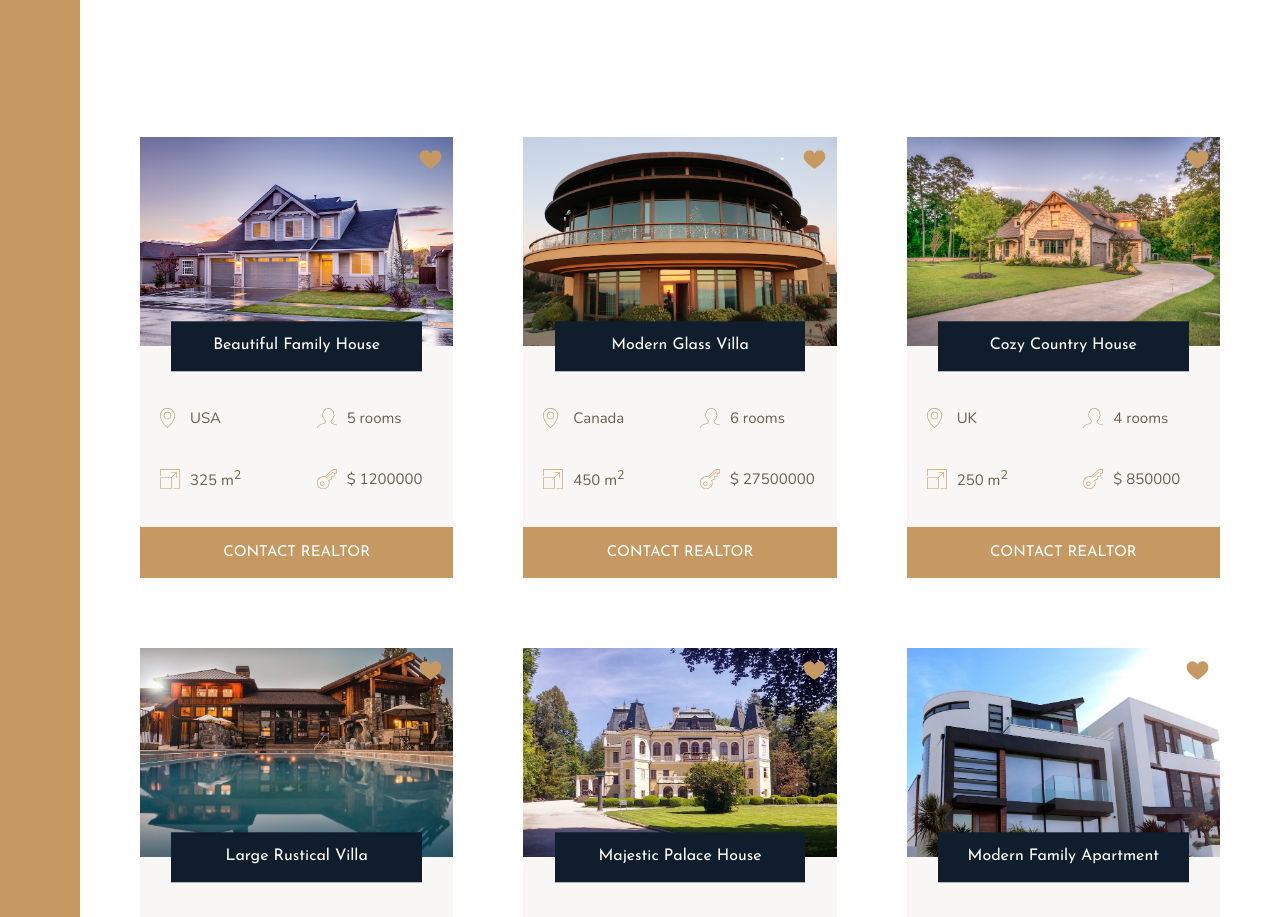
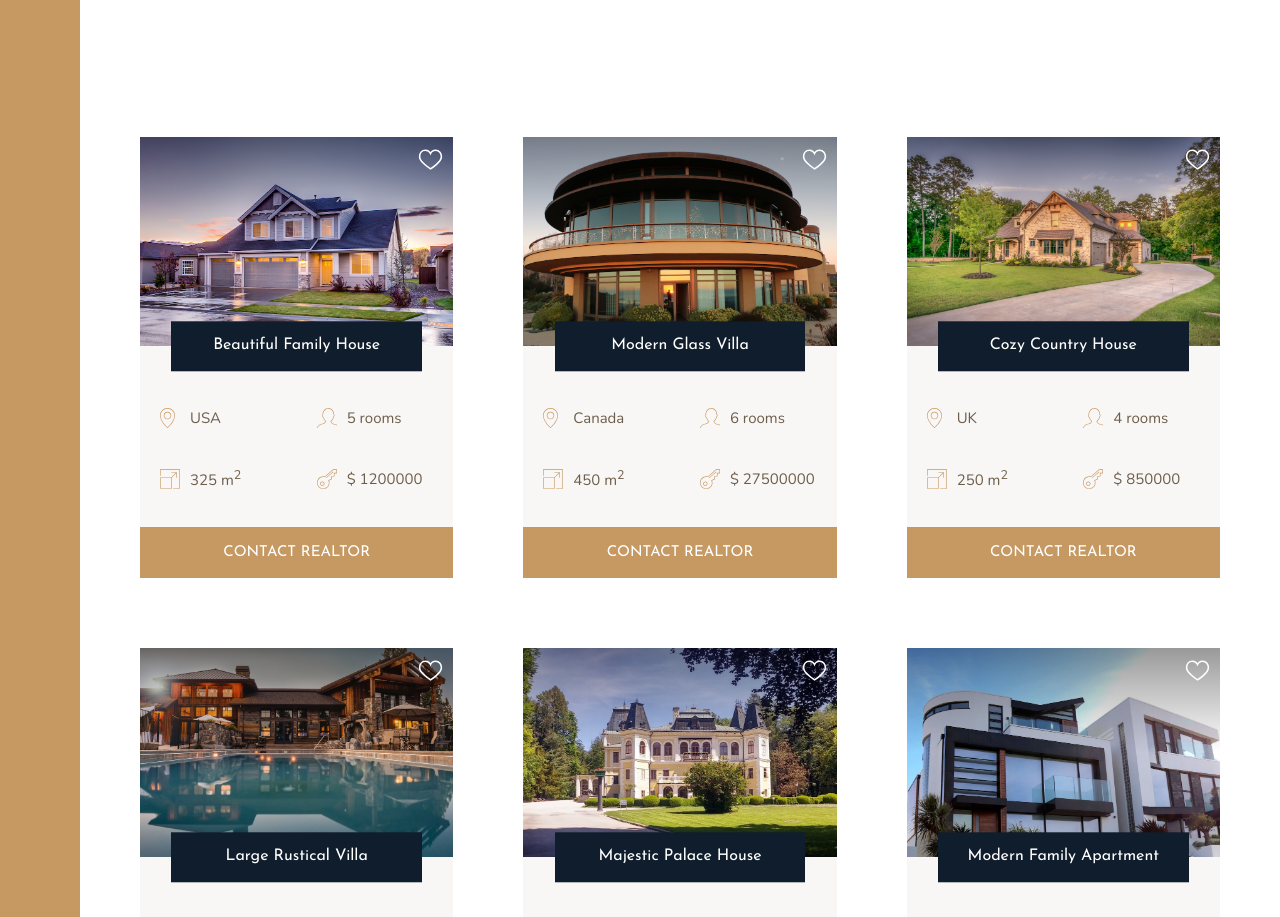
Before and after one commit to Alejandro-Cardozo/nexter-react, a React (Vite) app: page / in a window 1280 px wide. Shown: the part 1860-2777 px from the top of the page. Built offline with nearby package versions, Linux system fonts and the light colour scheme.

Commit message:
Add to favorites button animation

```diff
--- a/src/components/Gallery.jsx
+++ b/src/components/Gallery.jsx
@@ -5,7 +5,7 @@ const Gallery = () => {
   return (
     <section className='gallery'>
       {galleryImages.map((image) => (
-        <figure className={`gallery__item ${image.class}`}>
+        <figure key={image.id} className={`gallery__item ${image.class}`}>
           <img src={image.img} alt={image.name} className='gallery__img' />
         </figure>
       ))}
--- a/src/components/Realtors.jsx
+++ b/src/components/Realtors.jsx
@@ -1,29 +1,35 @@
 import React from 'react';
-import realtor1 from '../img/realtor-1.jpeg'
-import realtor2 from '../img/realtor-2.jpeg'
-import realtor3 from '../img/realtor-3.jpeg'
+import { realtors } from '../data';
+
+const Realtor = ({ img, name, sales, index }) => {
+  return (
+    <>
+      <img src={img} alt={`Realtor ${index}`} className='realtors__img' />
+      <div className='realtors__details'>
+        <h4 className='heading-4 heading-4--light'>{name}</h4>
+        <p className='realtors__sold'>{sales} houses sold</p>
+      </div>
+    </>
+  );
+};
 
 const Realtors = () => {
-  return <div className='realtors'>
-    <h3 className="heading-3">Top 3 Realtors</h3>
-    <div className="realtors__list">
-      <img src={realtor1} alt="Realtor 1" className="realtors__img" />
-      <div className="realtors__details">
-        <h4 className="heading-4 heading-4--light">Dan Taylor</h4>
-        <p className="realtors__sold">245 houses sold</p>
-      </div>
-      <img src={realtor2} alt="Realtor 2" className="realtors__img" />
-      <div className="realtors__details">
-        <h4 className="heading-4 heading-4--light">Jenny Curran</h4>
-        <p className="realtors__sold">212 houses sold</p>
-      </div>
-      <img src={realtor3} alt="Realtor 3" className="realtors__img" />
-      <div className="realtors__details">
-        <h4 className="heading-4 heading-4--light">Benjamin Buford</h4>
-        <p className="realtors__sold">198 houses sold</p>
+  return (
+    <div className='realtors'>
+      <h3 className='heading-3'>Top 3 Realtors</h3>
+      <div className='realtors__list'>
+        {realtors.map((realtor, i) => (
+          <Realtor
+            img={realtor.img}
+            name={realtor.name}
+            sales={realtor.sales}
+            key={realtor.id}
+            index={i}
+          />
+        ))}
       </div>
     </div>
-  </div>;
+  );
 };
 
 export default Realtors;
--- a/src/components/UI/HomeCard.jsx
+++ b/src/components/UI/HomeCard.jsx
@@ -1,11 +1,18 @@
-import React from 'react';
+import {useState} from 'react';
 import { Expand, HeartFull, Key, MapPin, ProfileMale } from './Icons';
 
 const HomeCard = ({ info }) => {
+  const [favorite, setFavorite] = useState(false);
+
+  const toggleFavorite = () => {
+    setFavorite(prev => !prev)
+  }
+
   return (
     <div className='home'>
       <img src={info.img} alt={`House ${info.id}`} className='home__img' />
-      <HeartFull className='home__like' viewBox="0 0 32 32" />
+      <div className="home__overlay"></div>
+      <HeartFull onClick={toggleFavorite} className={favorite ? 'home__liked' : 'home__like'} viewBox="0 0 32 32" />
       <h5 className='home__name'>{info.name}</h5>
       <div className='home__location'>
         <MapPin viewBox="0 0 32 32" />
--- a/src/data.js
+++ b/src/data.js
@@ -1,4 +1,3 @@
-
 import house1 from './img/house-1.jpeg';
 import house2 from './img/house-2.jpeg';
 import house3 from './img/house-3.jpeg';
@@ -20,8 +19,10 @@ import image11 from './img/gal-11.jpeg';
 import image12 from './img/gal-12.jpeg';
 import image13 from './img/gal-13.jpeg';
 import image14 from './img/gal-14.jpeg';
-;
 
+import realtor1 from './img/realtor-1.jpeg';
+import realtor2 from './img/realtor-2.jpeg';
+import realtor3 from './img/realtor-3.jpeg';
 
 export const housesInfo = [
   {
@@ -78,7 +79,6 @@ export const housesInfo = [
     price: 600000,
     img: house6,
   },
-
 ];
 
 export const galleryImages = [
@@ -158,7 +158,7 @@ export const galleryImages = [
     id: 23,
     name: 'Gallery image 13',
     class: 'gallery__item--13',
-    img: image3,
+    img: image13,
   },
   {
     id: 24,
@@ -166,5 +166,25 @@ export const galleryImages = [
     class: 'gallery__item--14',
     img: image14,
   },
+];
 
+export const realtors = [
+  {
+    id: 25,
+    name: 'Dan Taylor',
+    sales: 245,
+    img: realtor1,
+  },
+  {
+    id: 26,
+    name: 'Jenny Curran',
+    sales: 212,
+    img: realtor2,
+  },
+  {
+    id: 27,
+    name: 'Benjamin Buford',
+    sales: 198,
+    img: realtor3,
+  },
 ];
--- a/src/sass/_homes.scss
+++ b/src/sass/_homes.scss
@@ -25,16 +25,52 @@
     z-index: 1;
   }
 
+  &__overlay {
+    width: 100%;
+    grid-row: 1 / 2;
+    grid-column: 1 / -1;
+    z-index: 3;
+    opacity: 0.4;
+    background: linear-gradient(#000, transparent, transparent);
+  }
+
   &__like {
     grid-row: 1 / 2;
     grid-column: 2 / 3;
-    fill: $color-primary;
+    fill: transparent;
+    stroke: #fff;
+    stroke-width: 2px;
     height: 2.5rem;
     width: 2.5rem;
-    z-index: 2;
+    z-index: 3;
     justify-self: end;
     margin: 1rem;
     cursor: pointer;
+    transition: all 0.3s ease;
+
+    &:hover {
+      transform: scale(1.2);
+    }
+  }
+
+  &__liked {
+    grid-row: 1 / 2;
+    grid-column: 2 / 3;
+    fill: $color-primary;
+
+    stroke: #fff;
+    stroke-width: 2px;
+    height: 2.5rem;
+    width: 2.5rem;
+    z-index: 3;
+    justify-self: end;
+    margin: 1rem;
+    cursor: pointer;
+    transition: all 0.3s ease;
+
+    &:hover {
+      transform: scale(1.2);
+    }
   }
 
   &__name {
```
